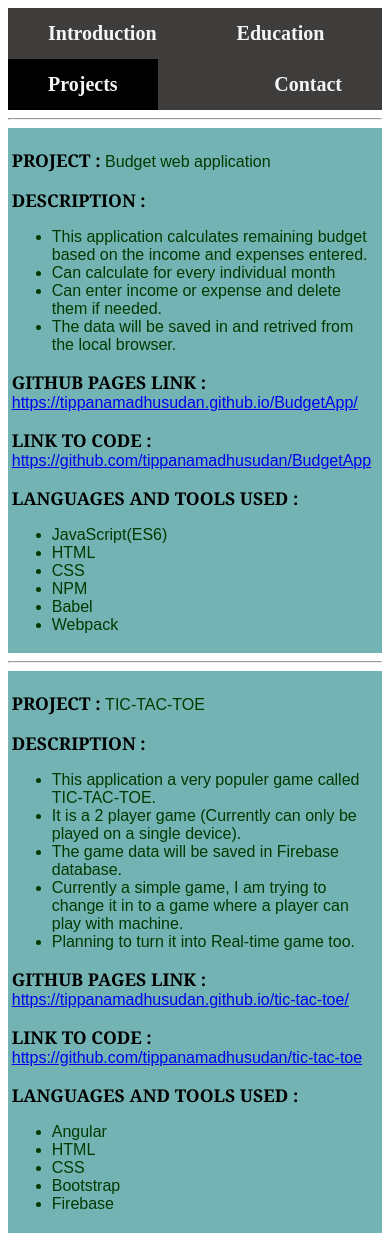
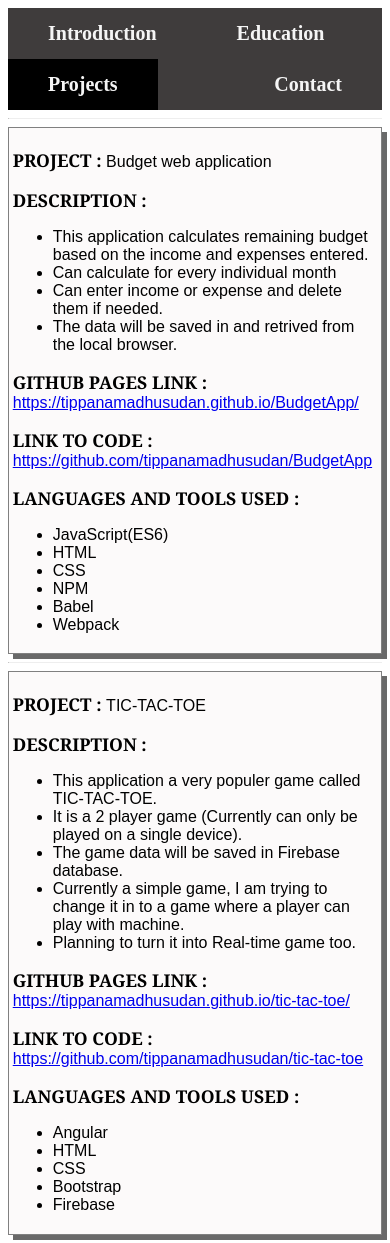
Before and after one commit to tippanamadhusudan/MyWebsite, an Angular app: page /projects in a window 390 px wide. Built offline with nearby package versions, Linux system fonts and the light colour scheme.

Commit message:
Change webpage look

```diff
--- a/src/app/contact/contact.component.css
+++ b/src/app/contact/contact.component.css
@@ -1,6 +1,7 @@
 .contact {
-    background-color: rgb(5, 5, 5);
-    color: cornsilk;
+    background-color: rgb(250, 252, 252);
+    border: 1px solid gray;
+    box-shadow: 10px 10px grey;
     padding: 2%;
     margin: 1%;
     text-align: center;
--- a/src/app/education/education.component.css
+++ b/src/app/education/education.component.css
@@ -1,6 +1,13 @@
 .edu {
     text-align: center;
     border: 1px solid black;
-    /* background-color: rgb(192, 243, 192); */
-    background-color:  rgb(111, 165, 167);
+    /* background-color:  rgb(111, 165, 167); */
+    background-color: rgb(245, 245, 255);
+    box-shadow: 5px 5px grey;
 }
+
+.name {
+    text-align: center;
+    font-family: Georgia, 'Times New Roman', Times, serif;
+    font-size: 1.5rem;
+}
--- a/src/app/education/education.component.html
+++ b/src/app/education/education.component.html
@@ -1,4 +1,4 @@
-<h4 style="text-align: center; font-family:Impact, Haettenschweiler, 'Arial Narrow Bold', sans-serif;">Madhu sudhan Reddy Tippana</h4>
+<h4 class="name">Madhu sudhan Reddy Tippana</h4>
 <div class="education">
     <div class="edu">
         <table style="width: 100%;">
--- a/src/app/introduction/introduction.component.css
+++ b/src/app/introduction/introduction.component.css
@@ -1,33 +1,34 @@
 .introduction {
-    background-color: rgb(79, 142, 145);
+    /* background-color: rgb(79, 142, 145); */
     overflow: auto;
+    /* border: 1px solid grey; */
+    display: flex;
+    justify-content: space-between;
+    margin-top: 5px;
 }
 img {
     width: 100%;
     height: auto;
 }
 .content {
-    float: left;
-    clear: left;
-    width: 60%;
+    width: 58%;
     padding: 0.5%;
     /* background-color: cadetblue; */
     font-family: Arial, Helvetica, sans-serif;
+    border: 1px solid grey;
+    box-shadow: 5px 5px gray;
 }
 .img {
-    float: right;
-    clear: right;
     width: 39%;
 }
-.introduction::after {
-    content: '';
-    display: table;
-    clear: both;
-}
 #main {
-    color: cornsilk;
+    color: black;
+    font-weight: 700;
 }
 @media screen and (max-width:600px) {
+    .introduction {
+        flex-direction: column;
+    }
     .content, .img {
       width: 100%;
     }
--- a/src/app/introduction/introduction.component.html
+++ b/src/app/introduction/introduction.component.html
@@ -1,60 +1,3 @@
-<!-- <div class="container-fluid d">
-    <div class="details content">
-        <p style="padding: 1%;">Software Developer with background in Engineering and a 5-star badge for JavaScript in HackerRank.</p>
-        <hr><hr>
-        <h3><span style="color: rgba(39, 2, 5, 0.678);">SKILLS:</span></h3>
-        <ul>
-            <li><span>Programming languages :</span> <span style="color: rgb(34, 33, 33);"> JavaScript, HTML, CSS, Java, C++</span></li>
-            <li><span>Tools & Framework :</span> <span style="color: rgb(34, 33, 33);"> Angular, Selenium IDE & WebDriver, JIRA, AzureDevOps</span></li>
-            <li><span>Database :</span> <span style="color: rgb(34, 33, 33);"> MySQL</span></li>
-            <li><span>Platforms :</span> <span style="color: rgb(34, 33, 33);"> Windows, Linux, Macintosh, Android</span></li>
-        </ul>
-        <hr><hr>
-        <div class="pro">
-            <h3>
-                <span style="color: rgba(39, 2, 5, 0.678);">EXPERIENCE</span>
-            </h3>
-            <p style="color: black;">I don't have any experience related to software developer, but here is the experience I have.</p>
-            <hr>
-            <p>
-                <span style="font-weight: 600;">COMPANY NAME : </span>
-                <span style="color: green;">Toshniwal Industries PVT. LTD.</span>
-            </p>
-            <p>
-                <span style="font-weight: 600;">Junior Engineer : </span>
-                <span style="color: green;">
-                    <ul>
-                        <li>Created and reviewed technical designs and prepared project documents for assembly and calibration testing.</li>
-                        <li>Developed process documents that established a new product manufacturing line for pressure transmitters.</li>
-                    </ul>
-                </span>
-            </p>
-            <hr>
-            <p>
-                <span style="font-weight: 600;">COMPANY NAME : </span>
-                <span style="color: green;">Kudankulam Nuclear Power Plant</span>
-            </p>
-            <p>
-                <span style="font-weight: 600;">Junior Engineer : </span>
-                <span style="color: green;">
-                    <ul>
-                        <li>Conducted thorough unit testing for cooling and desalination plants.</li>
-                        <li>Created test cases and documented the test results.</li>
-                    </ul>
-                </span>
-            </p>
-
-        </div>
-    </div>
-    <div class="details img">
-        <p>this is a image kept here by me </p>
-        <img
-        src="assets/myPictures/20200518_193234.jpg"
-        alt="MyPhoto"
-        style="width: 1rem;">
-    </div>
-</div> -->
-
 <div class="introduction">
     <div class="content">
         <p style="padding: 1%;">Software Developer with background in Engineering and a 5-star badge for JavaScript in HackerRank.</p>
@@ -78,7 +21,7 @@
                 <span style="color: green;">Toshniwal Industries PVT. LTD.</span>
             </p>
             <p>
-                <span id="main" style="font-weight: 600;">Junior Engineer : </span>
+                <span id="main" style="font-weight: 600;">Junior Engineer Intern : </span>
                 <span style="color: green;">
                     <ul>
                         <li>Created and reviewed technical designs and prepared project documents for assembly and calibration testing.</li>
@@ -92,7 +35,7 @@
                 <span style="color: green;">Kudankulam Nuclear Power Plant</span>
             </p>
             <p>
-                <span id="main" style="font-weight: 600;">Junior Engineer : </span>
+                <span id="main" style="font-weight: 600;">Junior Engineer Intern : </span>
                 <span style="color: green;">
                     <ul>
                         <li>Conducted thorough unit testing for cooling and desalination plants.</li>
--- a/src/app/projects/projects.component.css
+++ b/src/app/projects/projects.component.css
@@ -1,10 +1,15 @@
+.projects {
+    /* color: white; */
+}
 .pro {
     /* background-color: rgb(161, 181, 218); */
-    background-color:  rgb(115, 179, 179);
+    background-color: rgb(252, 250, 250);
     padding: 1%;
+    border: 1px solid grey;
+    box-shadow: 5px 5px dimgray;
 }
 #content {
-    color: rgb(1, 58, 1);
+    /* color: rgb(1, 58, 1); */
     font-weight: 500;
     font-family: Arial, Helvetica, sans-serif;
 }
@@ -13,3 +18,7 @@
     font-weight: 700;
     font-family: Cambria, Cochin, Georgia, Times, 'Times New Roman', serif;
 }
+
+hr {
+    border-top: white;
+}
--- a/src/app/projects/projects.component.html
+++ b/src/app/projects/projects.component.html
@@ -1,4 +1,4 @@
-<div class="container-fluid">
+<div class="container-fluid projects">
     <hr>
     <div class="pro">
         <p>
@@ -18,11 +18,11 @@
         </p>
         <p>
             <span id="subHeading">GITHUB PAGES LINK : </span>
-            <span id="content"><a href="https://tippanamadhusudan.github.io/BudgetApp/">https://tippanamadhusudan.github.io/BudgetApp/</a></span>
+            <span id="content"><a href="https://tippanamadhusudan.github.io/BudgetApp/" target="_blank">https://tippanamadhusudan.github.io/BudgetApp/</a></span>
         </p>
         <p>
             <span id="subHeading">LINK TO CODE : </span>
-            <span id="content"><a href="https://github.com/tippanamadhusudan/BudgetApp">https://github.com/tippanamadhusudan/BudgetApp</a></span>
+            <span id="content"><a href="https://github.com/tippanamadhusudan/BudgetApp" target="_blank">https://github.com/tippanamadhusudan/BudgetApp</a></span>
         </p>
         <p>
             <span id="subHeading">LANGUAGES AND TOOLS USED : </span>
@@ -58,11 +58,11 @@
         </p>
         <p>
             <span id="subHeading">GITHUB PAGES LINK : </span>
-            <span id="content"><a href="https://tippanamadhusudan.github.io/tic-tac-toe/">https://tippanamadhusudan.github.io/tic-tac-toe/</a></span>
+            <span id="content"><a href="https://tippanamadhusudan.github.io/tic-tac-toe/" target="_blank">https://tippanamadhusudan.github.io/tic-tac-toe/</a></span>
         </p>
         <p>
             <span id="subHeading">LINK TO CODE : </span>
-            <span id="content"><a href="https://github.com/tippanamadhusudan/tic-tac-toe">https://github.com/tippanamadhusudan/tic-tac-toe</a></span>
+            <span id="content"><a href="https://github.com/tippanamadhusudan/tic-tac-toe" target="_blank">https://github.com/tippanamadhusudan/tic-tac-toe</a></span>
         </p>
         <p>
             <span id="subHeading">LANGUAGES AND TOOLS USED : </span>
```
